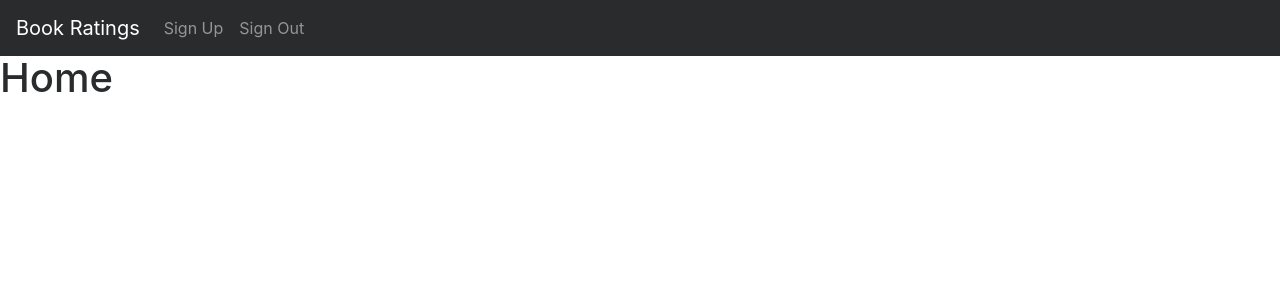
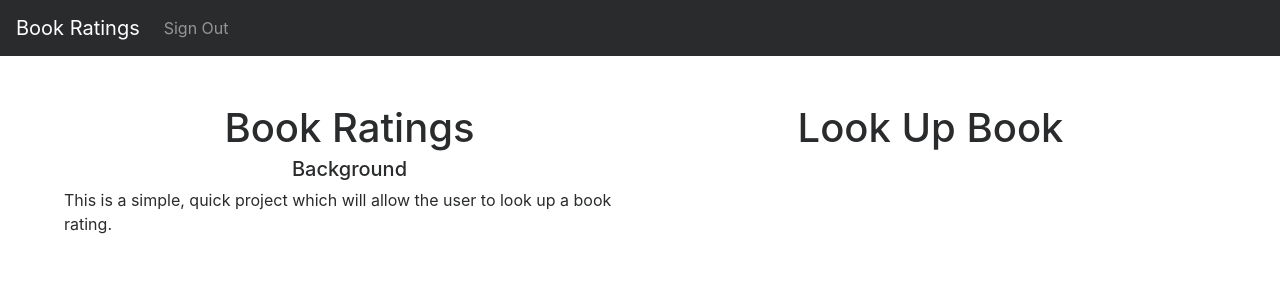
Before and after one commit to ravenusmc/book_ratings, a Flask app: page /home in a window 1280 px wide. Shown: the top 300 px of the page. Run offline with Flask 3, Linux system fonts and the light colour scheme; the visitor is signed in with stand-in values (Sample User, id 1); some libraries are stand-ins or nearby versions.

Commit message:
added code to the home page

```diff
--- a/static/css/main.css
+++ b/static/css/main.css
@@ -55,3 +55,20 @@ input {
   justify-content: center;
   height: 90%;
 }
+
+/* CSS for Home Page */
+
+.grid {
+  display: grid;
+  grid-template-columns: 1fr 1fr;
+  grid-gap: 10px;
+  margin-left: 5%;
+  margin-right: 5%;
+  margin-top: 50px;
+}
+
+.first_grid {
+  display: grid;
+  grid-template-columns: 50% 50%;
+  border: 2px solid blue;
+}
--- a/templates/home.html
+++ b/templates/home.html
@@ -10,16 +10,33 @@
   <div class="collapse navbar-collapse" id="navbarSupportedContent">
     <ul class="navbar-nav mr-auto">
       <li class="nav-item">
-        <a class="nav-link" href="/sign_up">Sign Up</a>
-      </li>
-      <li class="nav-item">
         <a class="nav-link" href="/sign_out">Sign Out</a>
       </li>
     </ul>
   </div>
 </nav>
 
-<h1>Home</h1>
+<!-- Code for the main section -->
+<main class='grid'>
+
+    <div>
+      <h1 class='center'>Book Ratings</h1>
+      <h5 class='center'>Background</h5>
+      <p>
+        This is a simple, quick project which will allow the user to look up a book rating.
+      </p>
+    </div>
+
+    <div>
+      <h1 class='center'>Look Up Book</h1>
+      <form>
+
+      </form>
+    </div>
+
+</main>
+
+
 
 
 {% endblock %}
```
